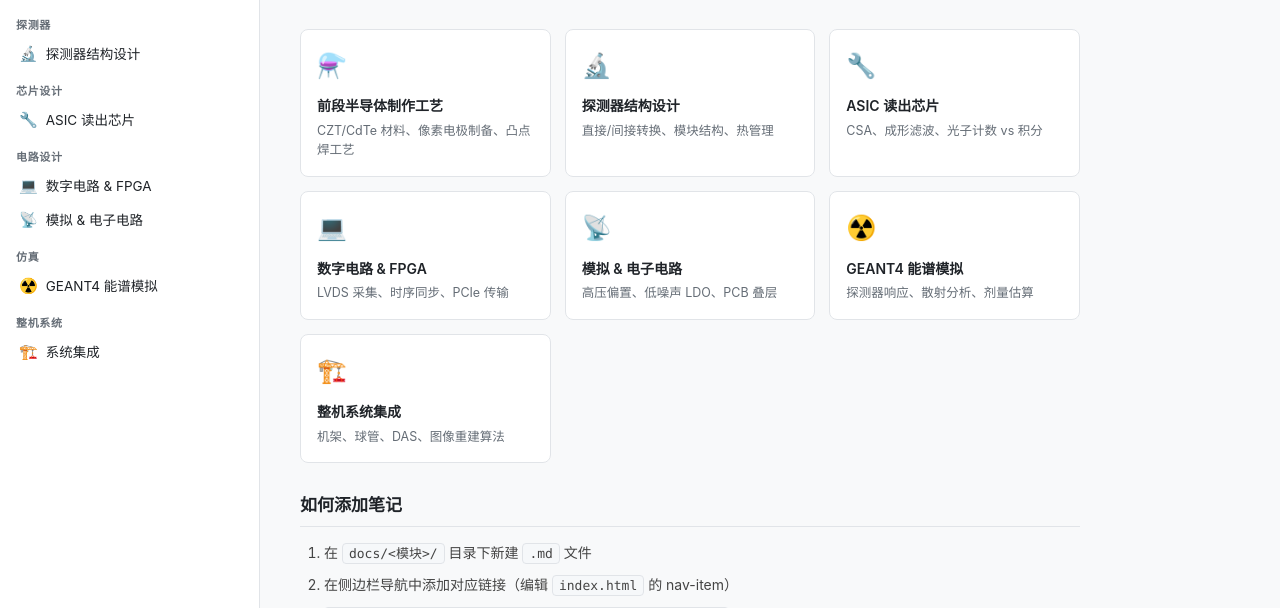
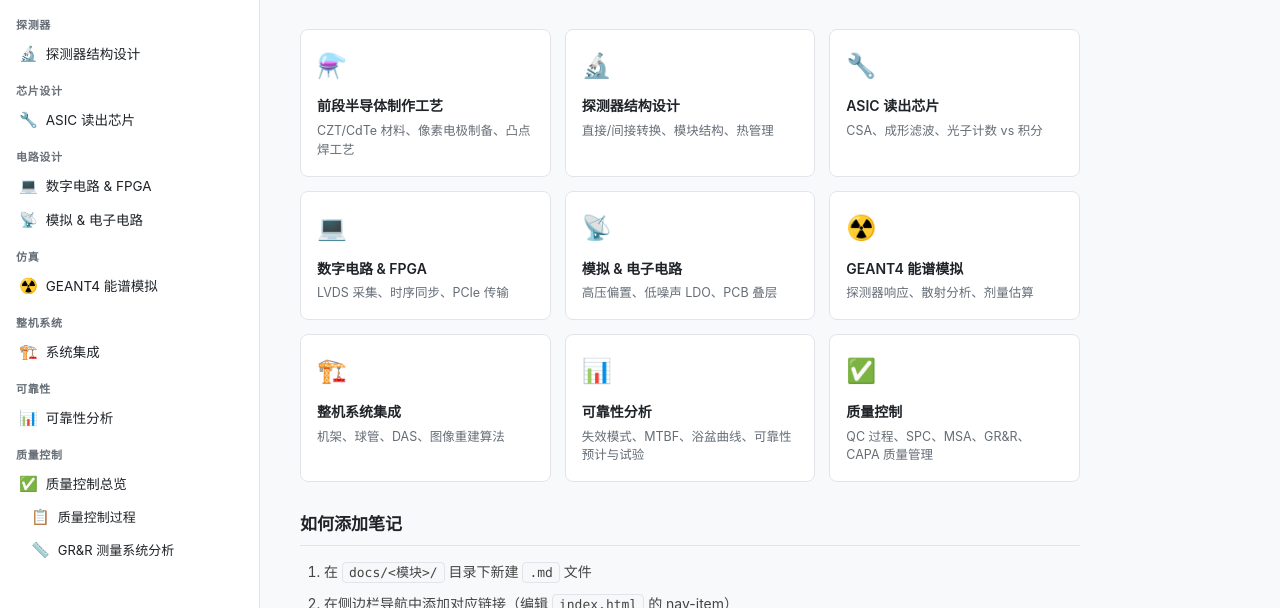
Before and after one commit to UPUPnoEMO/CT-system, a plain HTML site: page index.html in a window 1280 px wide. Shown: the part 192-800 px from the top of the page. Drawn offline with nearby package versions, Linux system fonts and the light colour scheme; a script that the page names is missing.

Commit message:
20260517 update quality&relia

```diff
--- a/index.html
+++ b/index.html
@@ -528,6 +528,42 @@
               <span class="icon">🏗️</span> 系统集成
             </a>
           </div>
+          <div class="nav-section">
+            <div class="nav-section-title">可靠性</div>
+            <a
+              class="nav-item"
+              data-page="reliability-analysis/README"
+              onclick="navigate('reliability-analysis/README', this)"
+            >
+              <span class="icon">📊</span> 可靠性分析
+            </a>
+          </div>
+          <div class="nav-section">
+            <div class="nav-section-title">质量控制</div>
+            <a
+              class="nav-item"
+              data-page="quality-control/README"
+              onclick="navigate('quality-control/README', this)"
+            >
+              <span class="icon">✅</span> 质量控制总览
+            </a>
+            <div class="nav-sub">
+              <a
+                class="nav-item"
+                data-page="quality-control/quality-control-process"
+                onclick="navigate('quality-control/quality-control-process', this)"
+              >
+                <span class="icon">📋</span> 质量控制过程
+              </a>
+              <a
+                class="nav-item"
+                data-page="quality-control/grr"
+                onclick="navigate('quality-control/grr', this)"
+              >
+                <span class="icon">📏</span> GR&amp;R 测量系统分析
+              </a>
+            </div>
+          </div>
         </div>
       </nav>
 
@@ -603,6 +639,18 @@
           icon: "🏗️",
           title: "整机系统集成",
           desc: "机架、球管、DAS、图像重建算法",
+        },
+        {
+          page: "reliability-analysis/README",
+          icon: "📊",
+          title: "可靠性分析",
+          desc: "失效模式、MTBF、浴盆曲线、可靠性预计与试验",
+        },
+        {
+          page: "quality-control/README",
+          icon: "✅",
+          title: "质量控制",
+          desc: "QC 过程、SPC、MSA、GR&R、CAPA 质量管理",
         },
       ];
 
```
Also changed, not shown: 4 other files.
